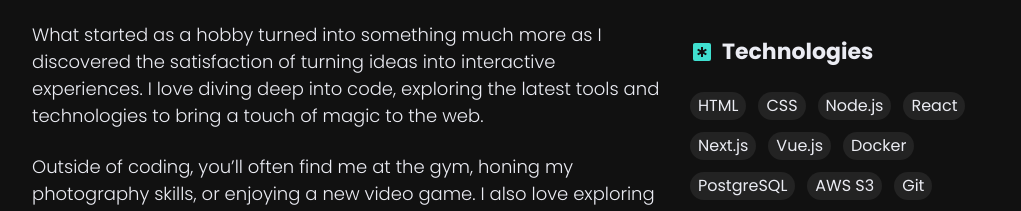
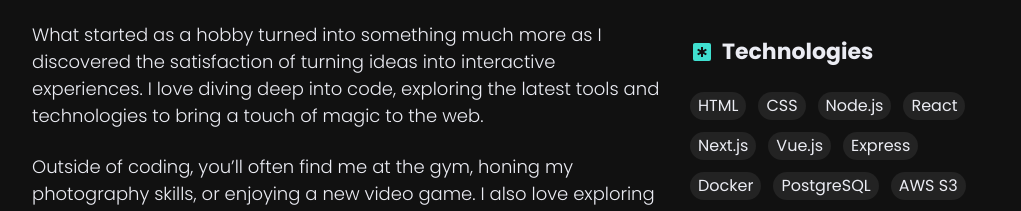
Before and after one commit to Kevin-D23/portfolio-v3, a React (Create React App) app: page / in a window 1280 px wide. Shown: the part 1320-1531 px from the top of the page, without its empty margins (159-1180 px from the left). Built offline with nearby package versions, Linux system fonts and the light colour scheme; no server answers; what @supabase/auth-helpers-react would draw is missing.

Commit message:
feat: express added to skills

```diff
--- a/src/components/about.tsx
+++ b/src/components/about.tsx
@@ -185,6 +185,7 @@ export default function About({scrollYProgress}:any) {
                 <span>React</span>
                 <span>Next.js</span>
                 <span>Vue.js</span>
+                <span>Express</span>
                 <span>Docker</span>
                 <span>PostgreSQL</span>
                 <span>AWS S3</span>
```
